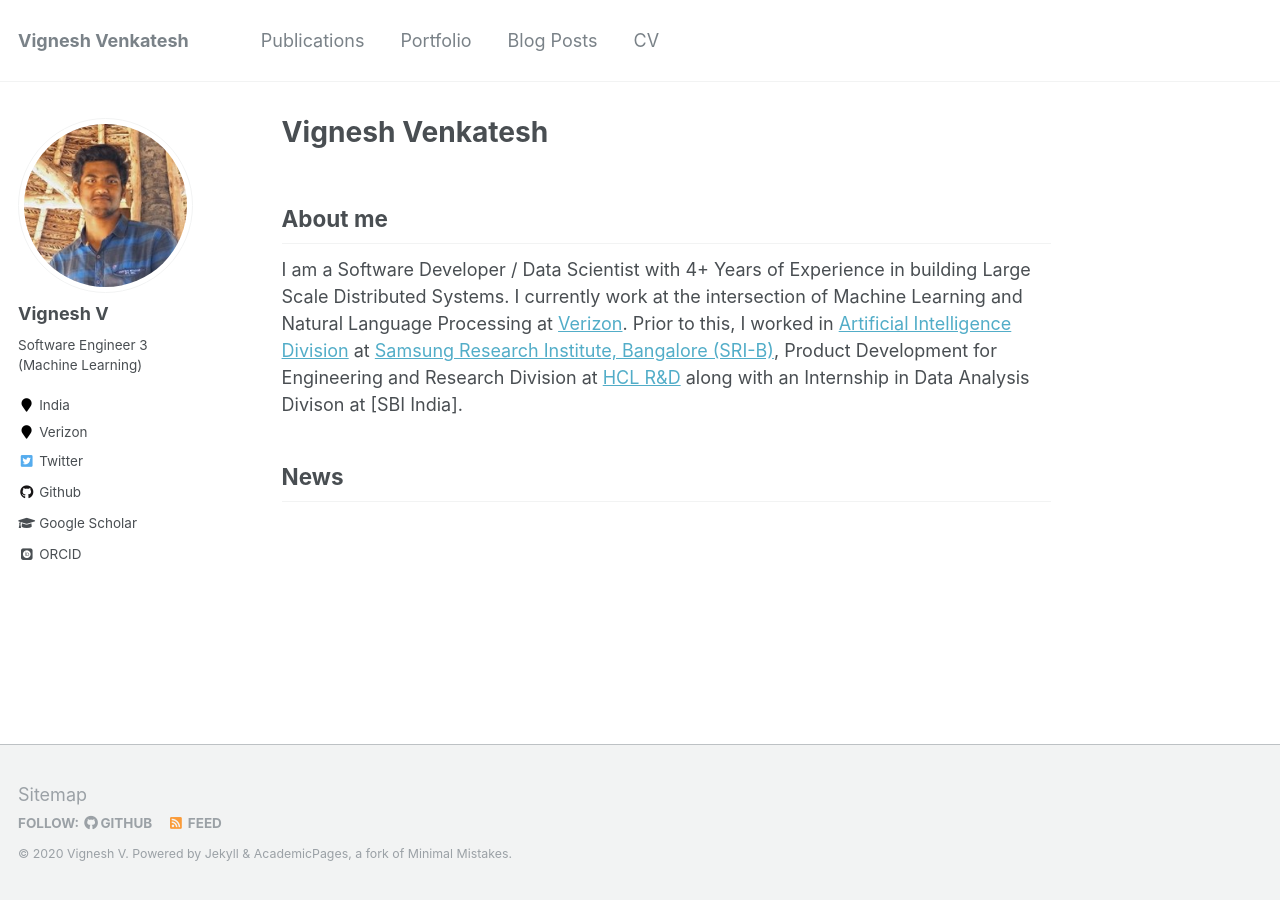
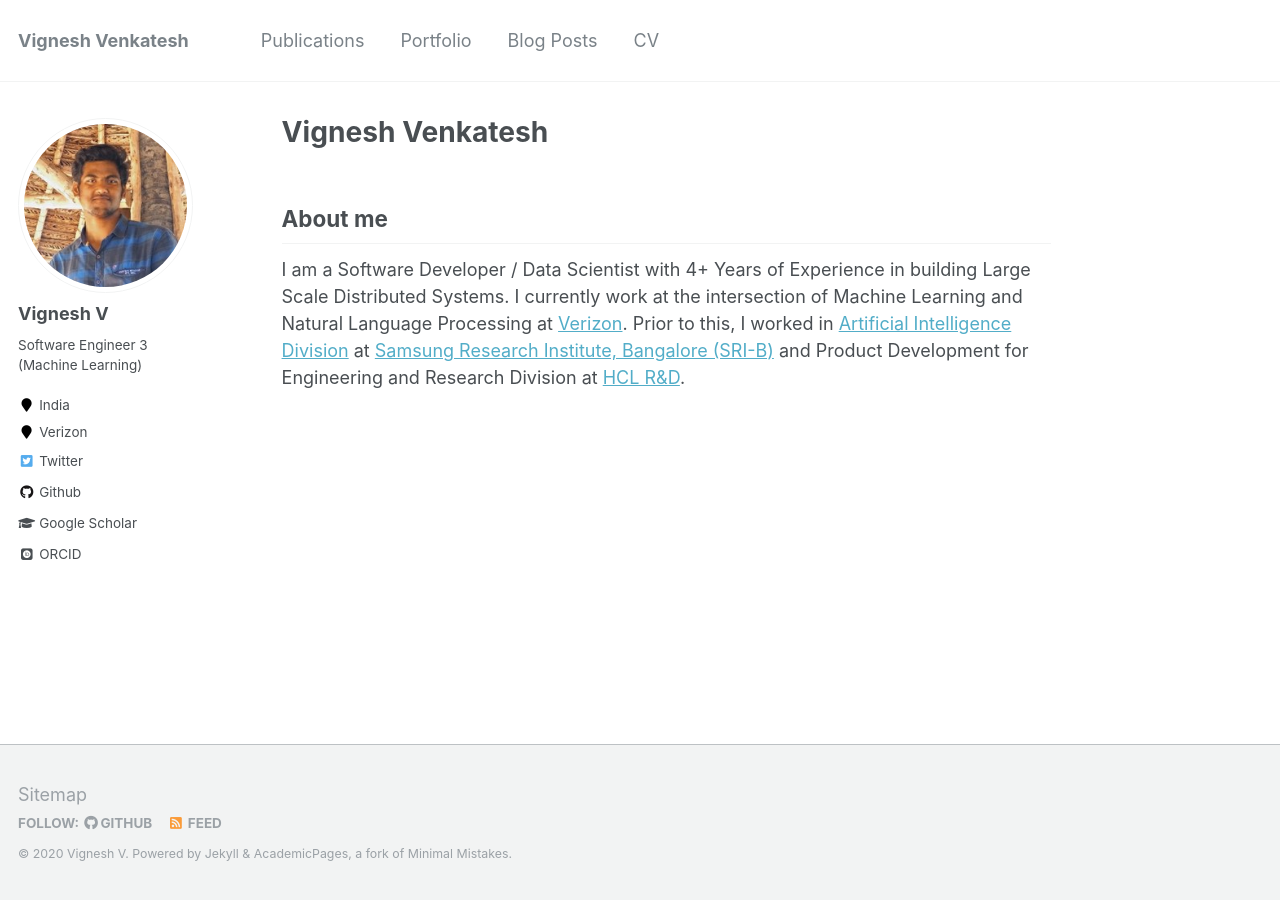
Before and after one commit to vigneshv92/vigneshv92.github.io, a Jekyll site: the page built from _pages/about.md, in a window 1280 px wide. Built offline with Jekyll 4.4.1, drawn with Linux system fonts in a browser that asks for light colours; some web fonts are replaced.

Commit message:
Update about.md

```diff
--- a/_pages/about.md
+++ b/_pages/about.md
@@ -11,7 +11,4 @@ redirect_from:
 
 I am a Software Developer / Data Scientist with 4+ Years of Experience in building Large Scale Distributed Systems.
 I currently work at the intersection of Machine Learning and Natural Language Processing at [Verizon](https://www.verizon.com/).
-Prior to this, I worked in [Artificial Intelligence Division](https://research.samsung.com/artificial-intelligence) at [Samsung Research Institute, Bangalore (SRI-B)](https://research.samsung.com/sri-b),
-Product Development for Engineering and Research Division at [HCL R&D](https://www.hcltech.com/engineering-rd-services) along with an Internship in Data Analysis Divison at [SBI India].
-
-## News
+Prior to this, I worked in [Artificial Intelligence Division](https://research.samsung.com/artificial-intelligence) at [Samsung Research Institute, Bangalore (SRI-B)](https://research.samsung.com/sri-b) and Product Development for Engineering and Research Division at [HCL R&D](https://www.hcltech.com/engineering-rd-services).
```
